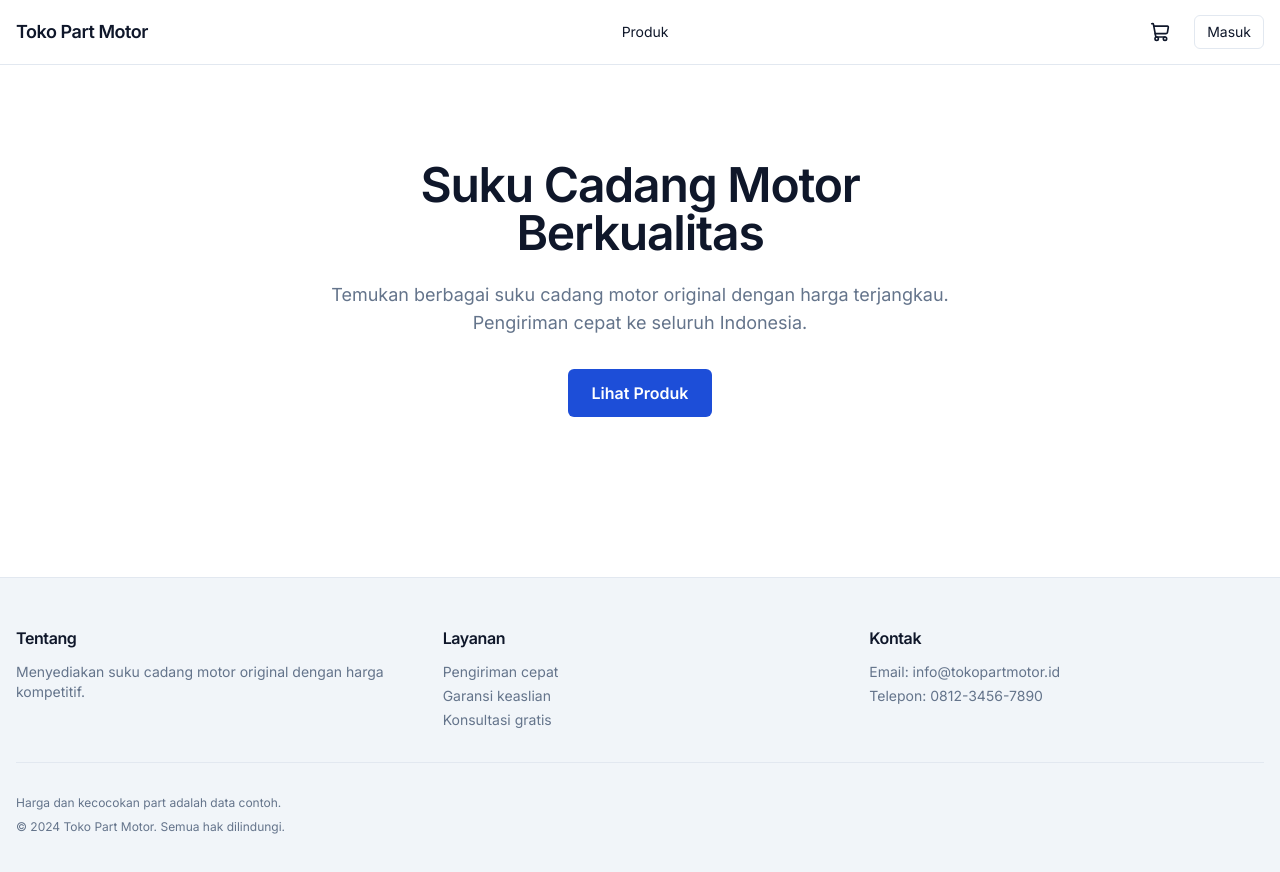
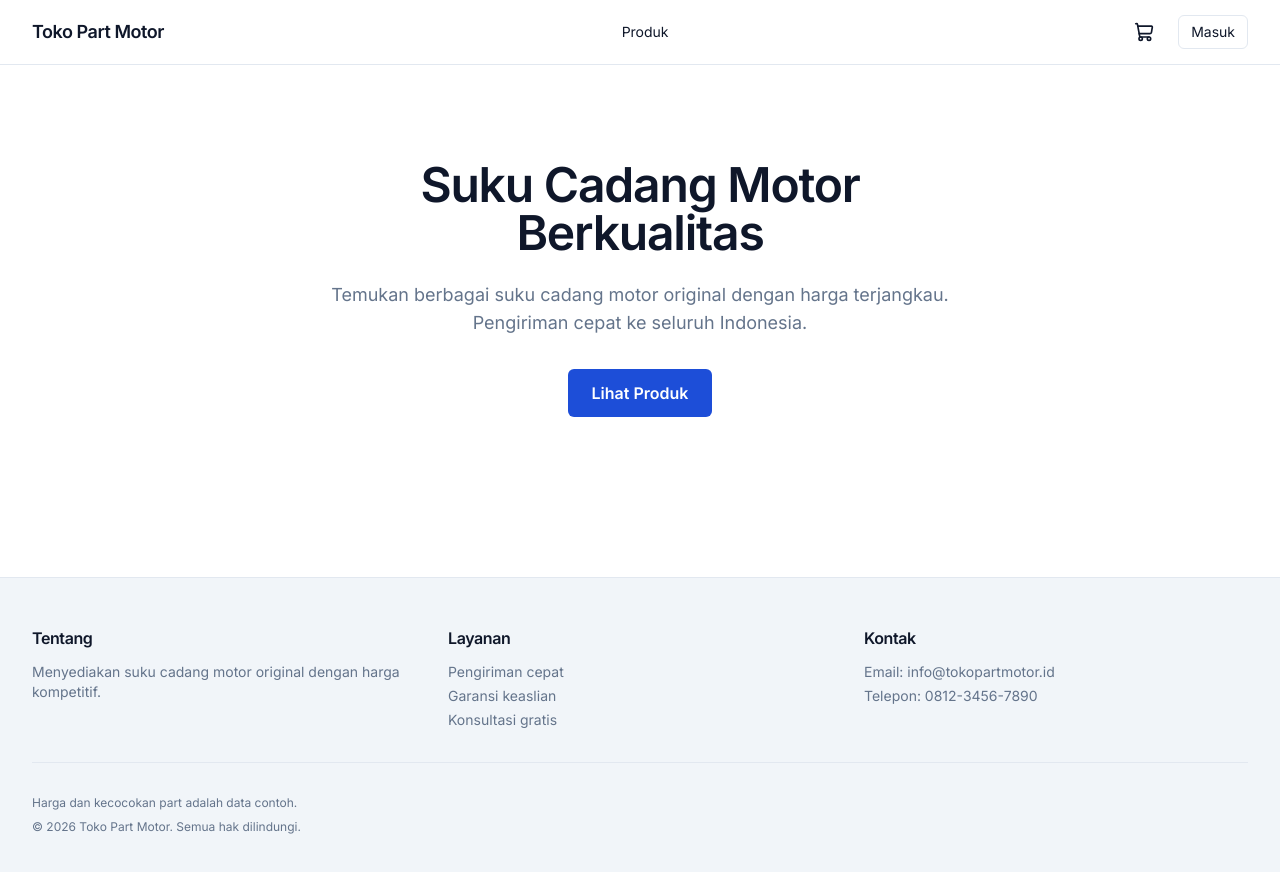
Before and after one commit to ilhmyham/e-commece-part-motor, a Next.js app: page / in a window 1280 px wide. Shown: the top 872 px of the page. Built offline with nearby package versions, Linux system fonts and the light colour scheme.

Commit message:
style(ui): consistent container and a11y fixes

```diff
--- a/src/app/(shop)/produk/[slug]/page.tsx
+++ b/src/app/(shop)/produk/[slug]/page.tsx
@@ -77,7 +77,7 @@ export default async function ProductDetailPage(props: ProductDetailPageProps) {
   const isOutOfStock = product.stock === 0;
 
   return (
-    <div className="min-h-screen bg-background">
+    <div className="bg-background">
       <div className="mx-auto max-w-7xl px-4 sm:px-6 lg:px-8 py-8">
         {/* Breadcrumb */}
         <nav className="flex items-center gap-2 text-sm mb-8 text-muted-foreground">
--- a/src/components/catalog/vehicle-picker.tsx
+++ b/src/components/catalog/vehicle-picker.tsx
@@ -84,7 +84,7 @@ export function VehiclePicker({ tree }: { tree: Brand[] }) {
         value={selectedBrandSlug}
         onValueChange={(v) => v && setSelectedBrandSlug(v)}
       >
-        <SelectTrigger size="sm">
+        <SelectTrigger className="w-full">
           <SelectValue placeholder="Merek" />
         </SelectTrigger>
         <SelectContent>
@@ -101,7 +101,7 @@ export function VehiclePicker({ tree }: { tree: Brand[] }) {
           value={selectedModelSlug}
           onValueChange={(v) => v && setSelectedModelSlug(v)}
         >
-          <SelectTrigger size="sm">
+          <SelectTrigger className="w-full">
             <SelectValue placeholder="Model" />
           </SelectTrigger>
           <SelectContent>
@@ -116,7 +116,7 @@ export function VehiclePicker({ tree }: { tree: Brand[] }) {
 
       {selectedModel && (
         <Select value={selectedVariantId} onValueChange={handleVariantSelect}>
-          <SelectTrigger size="sm">
+          <SelectTrigger className="w-full">
             <SelectValue placeholder="Varian" />
           </SelectTrigger>
           <SelectContent>
--- a/src/components/layout/site-footer.tsx
+++ b/src/components/layout/site-footer.tsx
@@ -1,7 +1,9 @@
+"use client";
+
 export function SiteFooter() {
   return (
     <footer className="w-full border-t border-border bg-secondary mt-16">
-      <div className="container mx-auto px-4 py-12">
+      <div className="mx-auto max-w-7xl px-4 sm:px-6 lg:px-8 py-12">
         <div className="grid grid-cols-1 sm:grid-cols-3 gap-8 mb-8">
           <div>
             <h3 className="font-semibold mb-3">Tentang</h3>
@@ -30,7 +32,7 @@ export function SiteFooter() {
             Harga dan kecocokan part adalah data contoh.
           </p>
           <p className="text-xs text-muted-foreground mt-2">
-            © 2024 Toko Part Motor. Semua hak dilindungi.
+            © 2026 Toko Part Motor. Semua hak dilindungi.
           </p>
         </div>
       </div>
--- a/src/components/layout/site-header.tsx
+++ b/src/components/layout/site-header.tsx
@@ -9,7 +9,7 @@ export function SiteHeader() {
 
   return (
     <header className="sticky top-0 z-50 w-full border-b border-border bg-background">
-      <div className="container mx-auto px-4 h-16 flex items-center justify-between">
+      <div className="mx-auto max-w-7xl px-4 sm:px-6 lg:px-8 h-16 flex items-center justify-between">
         {/* Logo */}
         <Link href="/" className="font-semibold tracking-tight text-lg">
           Toko Part Motor
@@ -24,7 +24,7 @@ export function SiteHeader() {
 
         {/* Actions */}
         <div className="flex items-center gap-4">
-          <button className="p-2 hover:bg-secondary rounded-md">
+          <button className="p-2 hover:bg-secondary rounded-md" aria-label="Keranjang">
             <ShoppingCart className="w-5 h-5" />
           </button>
           <button className="px-3 py-1.5 text-sm border border-border rounded-md hover:bg-secondary">
@@ -36,6 +36,7 @@ export function SiteHeader() {
         <button
           className="sm:hidden p-2 hover:bg-secondary rounded-md ml-2"
           onClick={() => setMobileMenuOpen(!mobileMenuOpen)}
+          aria-label="Buka menu"
         >
           <Menu className="w-5 h-5" />
         </button>
@@ -44,7 +45,7 @@ export function SiteHeader() {
       {/* Mobile nav */}
       {mobileMenuOpen && (
         <div className="sm:hidden border-t border-border bg-background">
-          <div className="container mx-auto px-4 py-3 flex flex-col gap-2">
+          <div className="mx-auto max-w-7xl px-4 sm:px-6 lg:px-8 py-3 flex flex-col gap-2">
             <Link href="/produk" className="text-sm py-2 hover:text-primary">
               Produk
             </Link>
```
